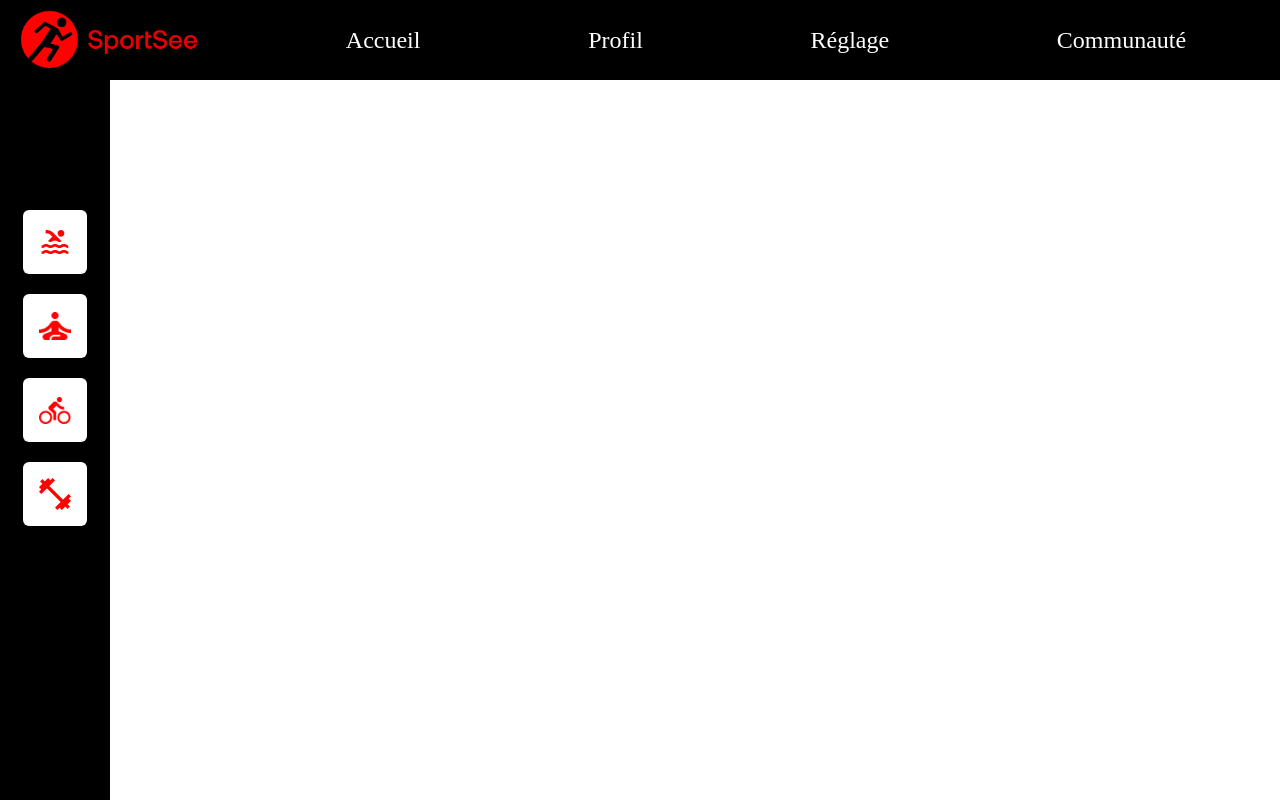
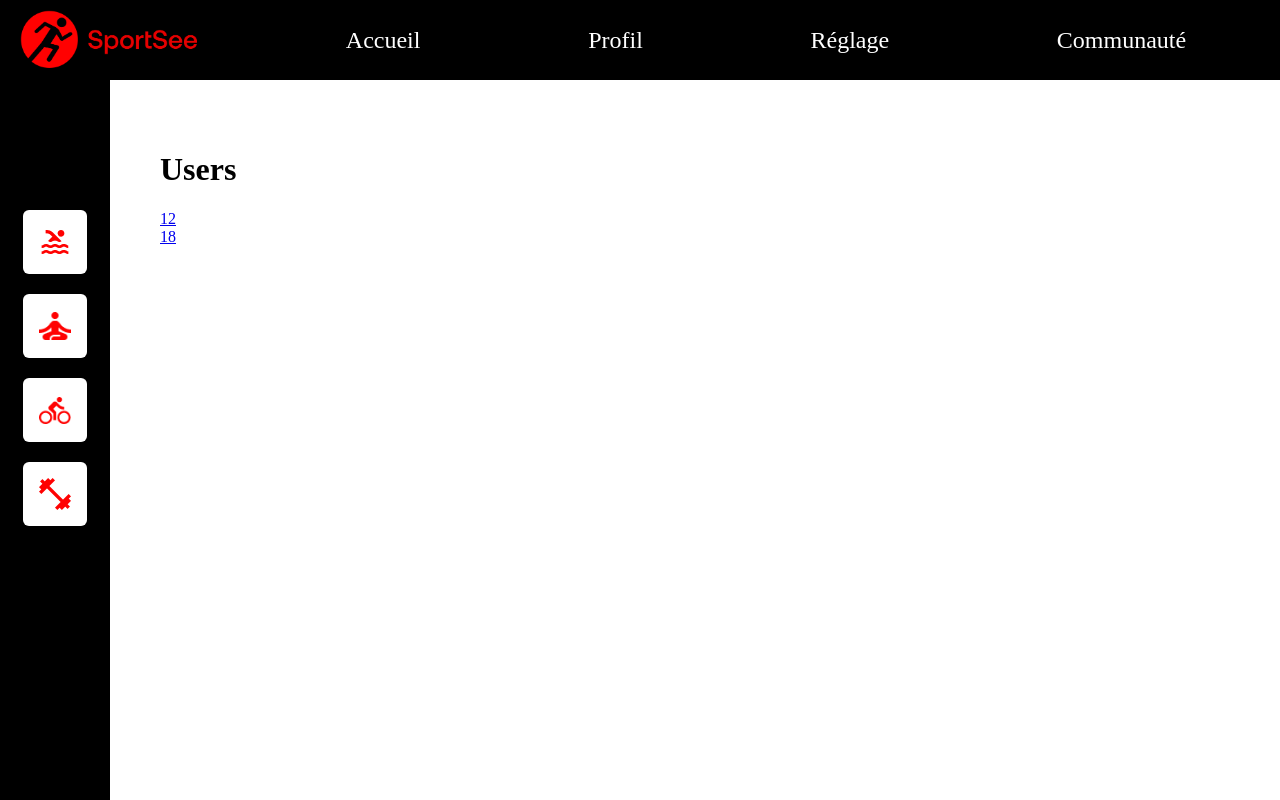
Before and after one commit to ghaithdiab/ghaithdiab_12_24012022, a React (Create React App) app: page / in a window 1280 px wide. Shown: the top 800 px of the page. Built offline with nearby package versions, Linux system fonts and the light colour scheme.

Commit message:
get user info

```diff
--- a/package.json
+++ b/package.json
@@ -6,7 +6,10 @@
     "@testing-library/jest-dom": "^5.16.1",
     "@testing-library/react": "^12.1.2",
     "@testing-library/user-event": "^13.5.0",
+    "axios": "^0.25.0",
     "babel-eslint": "^10.1.0",
+    "prop-type": "^0.0.1",
+    "prop-types": "^15.8.1",
     "react": "^17.0.2",
     "react-dom": "^17.0.2",
     "react-error-overlay": "^6.0.10",
--- a/src/App.js
+++ b/src/App.js
@@ -1,12 +1,14 @@
 import React from 'react'
 import { BrowserRouter, Route, Routes } from 'react-router-dom'
 import HomePage from './Pages/HomePage'
+import UserPage from './Pages/UserPage'
 const App = () => {
   return (
     <div>
       <BrowserRouter>
         <Routes>
           <Route path="/" element={<HomePage/>}></Route>
+          <Route path="/user/:id" element={<UserPage/>}></Route>
         </Routes>
       </BrowserRouter>
     </div>
--- a/src/Pages/HomePage.js
+++ b/src/Pages/HomePage.js
@@ -1,14 +1,32 @@
-import React from "react";
+import React from 'react'
 import Header from '../components/Header/Header'
-import NavVerticale from "../components/NavVerticale/NavVerticale";
-const HomePage=()=>{
+import NavVerticale from '../components/NavVerticale/NavVerticale'
+import styled from 'styled-components'
+import {NavLink } from 'react-router-dom'
+
+const Content = styled.div`
+  display: flex;
+`
+const Container=styled.div`
+    width:100px;
+    height:200px;
+    margin:50px;
+`
+const HomePage = () => {
   return (
-      <div>
-        <Header/>
-        <NavVerticale/>
-
-      </div>
-    )
+    <div>
+      <Header />
+      <Content>
+        <NavVerticale />
+        <Container>
+          <h1>Users</h1>
+          <NavLink to='/user/12'>12</NavLink>
+          <br/>
+          <NavLink to='/user/18'>18</NavLink>
+        </Container>
+      </Content>
+    </div>
+  )
 }
 
 export default HomePage
--- /dev/null
+++ b/src/Pages/UserPage.js
@@ -0,0 +1,41 @@
+import React, { useEffect, useState } from 'react'
+import Header from '../components/Header/Header'
+import styled from 'styled-components'
+import NavVerticale from '../components/NavVerticale/NavVerticale'
+import { useParams } from 'react-router-dom'
+import UserName from '../components/UserName/UserName'
+import { getUserInfo } from '../service/data'
+const Content = styled.div`
+  display: flex;
+  justify-content: spce-between;
+`
+const Info = styled.div`
+  width: 80%;
+  margin: 30px auto;
+`
+const UserPage = () => {
+  const [data, setData] = useState([])
+  const { id } = useParams()
+  useEffect(() => {
+    const getData = async () => {
+      const req = await getUserInfo(id)
+      if (!req) return alert('faild to get data')
+      setData(req.data)
+    }
+    getData()
+  }, [id])
+  if (data.length === 0) return null
+  return (
+    <div>
+      <Header />
+      <Content>
+        <NavVerticale />
+        <Info>
+          <UserName name={data.userInfos.firstName} />
+        </Info>
+      </Content>
+    </div>
+  )
+}
+
+export default UserPage
--- /dev/null
+++ b/src/components/UserName/UserName.js
@@ -0,0 +1,32 @@
+import React from "react";
+import PropTypes from 'prop-types'
+import styled from "styled-components";
+
+const H1=styled.h1`
+  font-size:48px;
+  font-weight:500;
+  font-family:Roboto;
+  margin-bottom:10px;
+`
+const Span=styled.span`
+  color:red;
+`
+const P=styled.p`
+font-size:18px;
+font-weight:400;
+font-family:Roboto;
+`
+const UserName=(prop)=>{
+  return (
+    <div>
+      <H1>Bonjour <Span>{prop.name}</Span></H1>
+      <P>Félicitation ! Vous avez explosé vos objectifs hier 👏</P>
+    </div>
+  )
+
+}
+UserName.propTypes = {
+	name: PropTypes.string
+};
+
+export default UserName
--- /dev/null
+++ b/src/service/data.js
@@ -0,0 +1,12 @@
+import axios from 'axios'
+
+
+export const getUserInfo=async(id)=>{
+    try{
+      const res=await axios.get(`http://localhost:3000/user/${id}`)
+      return res.data
+    }
+    catch(e){
+      console.log(e)
+    }
+}
```
Also changed, not shown: 1 other file (tests, documents, lock files or other folders).
